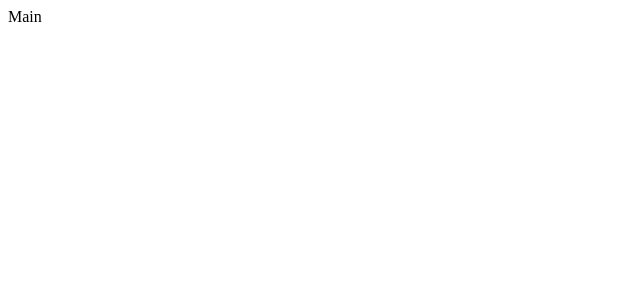
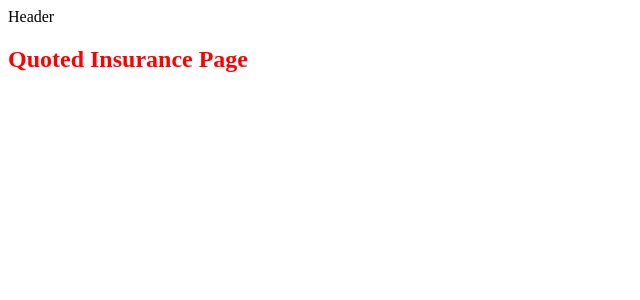
Before and after one commit to washimon7/challenge-rimac-app, a React (Vite) app: page /gracias in a window 1280 px wide. Shown: the top 300 px of the page, without its empty margins (0-640 px from the left). Built offline with nearby package versions, Linux system fonts and the light colour scheme.

Commit message:
Set routes

```diff
--- a/package.json
+++ b/package.json
@@ -13,6 +13,7 @@
     "react": "^18.2.0",
     "react-dom": "^18.2.0",
     "react-redux": "^8.0.4",
+    "react-router-dom": "6",
     "redux-thunk": "^2.4.1"
   },
   "devDependencies": {
--- a/src/App.tsx
+++ b/src/App.tsx
@@ -1,12 +1,15 @@
-import { Provider } from 'react-redux';
-import { store } from './app/store';
+import { Outlet } from 'react-router-dom';
+import { Header } from './components';
 import './styles/_main.scss';
 
 function App() {
   return (
-    <Provider store={store}>
-      <div>Main</div>
-    </Provider>
+    <main>
+      <section>
+        <Header />
+        <Outlet />
+      </section>
+    </main>
   );
 }
 
--- /dev/null
+++ b/src/components/index.ts
@@ -0,0 +1 @@
+export { Header } from './shared/Header';
--- /dev/null
+++ b/src/components/shared/Header.tsx
@@ -0,0 +1,3 @@
+export const Header = () => {
+  return <header>Header</header>;
+};
--- a/src/main.tsx
+++ b/src/main.tsx
@@ -1,9 +1,13 @@
 import React from 'react';
 import ReactDOM from 'react-dom/client';
-import App from './App';
+import { Provider } from 'react-redux';
+import { store } from './app/store';
+import { MainRouter } from './routers/MainRouter';
 
 ReactDOM.createRoot(document.getElementById('root') as HTMLElement).render(
   <React.StrictMode>
-    <App />
+    <Provider store={store}>
+      <MainRouter />
+    </Provider>
   </React.StrictMode>
 );
--- /dev/null
+++ b/src/pages/HomePage.tsx
@@ -0,0 +1,3 @@
+export const HomePage = () => {
+  return <h1>Home page</h1>;
+};
--- /dev/null
+++ b/src/pages/QuoteInsurancePage.tsx
@@ -0,0 +1,3 @@
+export const QuoteInsurancePage = () => {
+  return <h1>Quote Insurance Page</h1>;
+};
--- /dev/null
+++ b/src/pages/QuotedInsurancePage.tsx
@@ -0,0 +1,3 @@
+export const QuotedInsurancePage = () => {
+  return <h1>Quoted Insurance Page</h1>;
+};
--- /dev/null
+++ b/src/pages/index.ts
@@ -0,0 +1,3 @@
+export { HomePage } from './HomePage';
+export { QuoteInsurancePage } from './QuoteInsurancePage';
+export { QuotedInsurancePage } from './QuotedInsurancePage';
--- /dev/null
+++ b/src/routers/MainRouter.tsx
@@ -0,0 +1,17 @@
+import { BrowserRouter, Route, Routes } from 'react-router-dom';
+import App from '../App';
+import { HomePage, QuotedInsurancePage, QuoteInsurancePage } from '../pages';
+
+export const MainRouter = () => {
+  return (
+    <BrowserRouter>
+      <Routes>
+        <Route path='/' element={<App />}>
+          <Route index element={<HomePage />} />
+          <Route path='arma-tu-plan' element={<QuoteInsurancePage />} />
+          <Route path='gracias' element={<QuotedInsurancePage />} />
+        </Route>
+      </Routes>
+    </BrowserRouter>
+  );
+};
```
Also changed, not shown: 1 other file (tests, documents, lock files or other folders).
